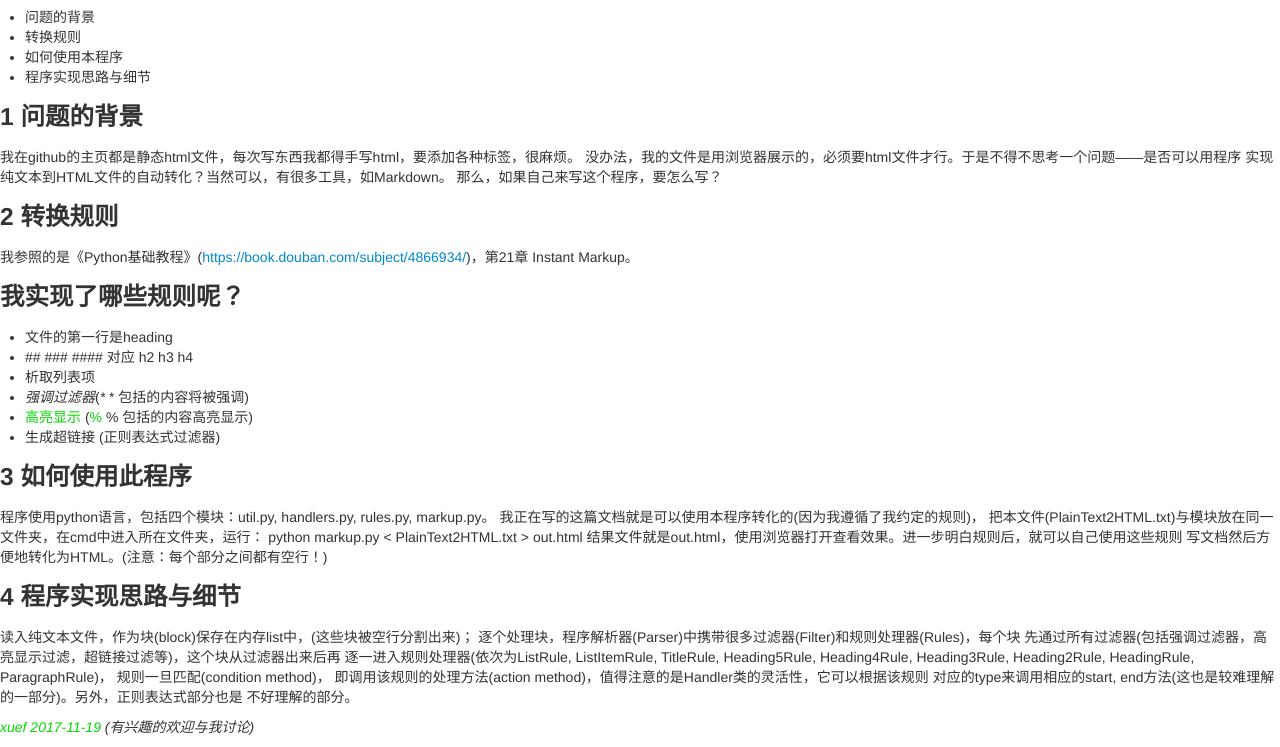
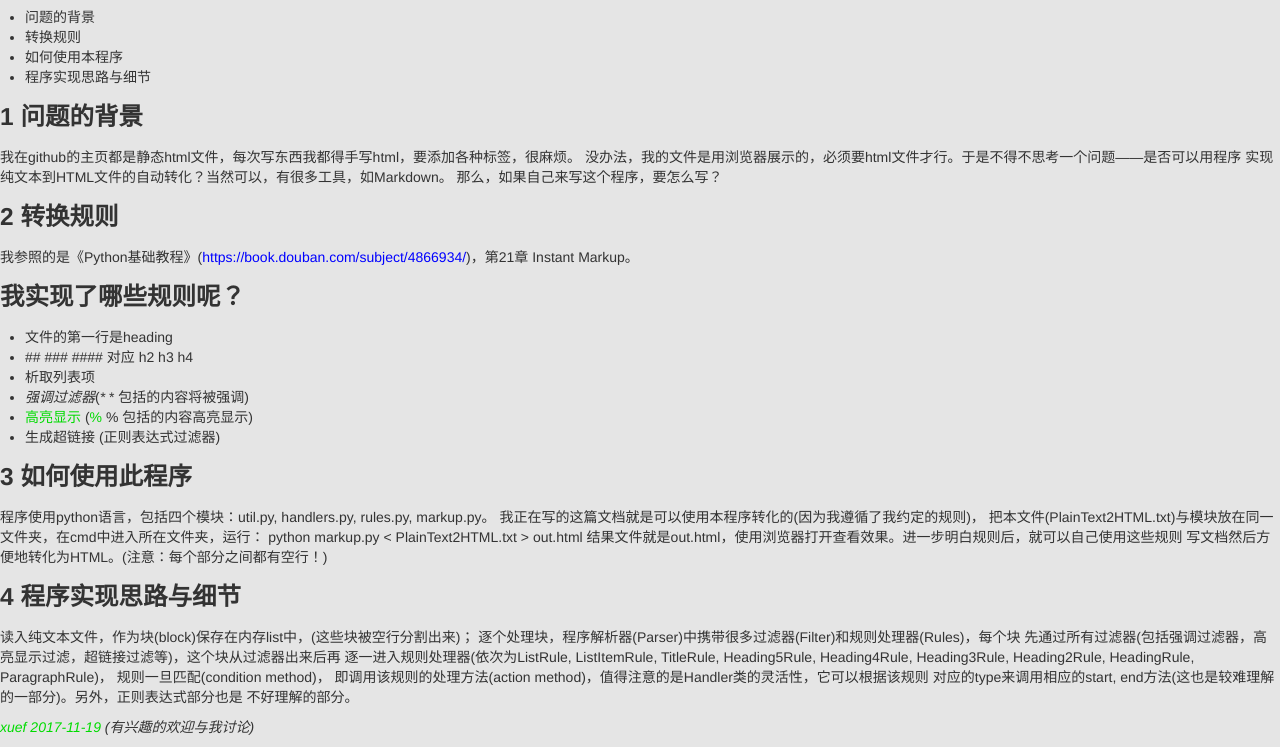
Before and after one commit to xuefengCrown/xuefengCrown.github.io, a plain HTML site: page projects/python/PlainText2HTML.html in a window 1280 px wide. Shown: the part 103-850 px from the top of the page. Drawn offline with Linux system fonts and the light colour scheme; files that its build step writes are made by us from their sources.

Commit message:
Update PlainText2HTML.html

```diff
--- a/projects/python/PlainText2HTML.html
+++ b/projects/python/PlainText2HTML.html
@@ -1,7 +1,8 @@
-<html>
+<!DOCTYPE HTML>
+<html xml:lang="en">
 <head><title>PlainText2HTML</title>
   <link rel="stylesheet" type="text/css" href="../../../bootstrap.css" />
-  <link rel="stylesheet" type="text/css" href="../../../css/base.css" />
+  <link rel="stylesheet" type="text/css" href="../../../css/bodybasic.css" />
 	<base target="_blank" />
 </head>
 <body>
```
